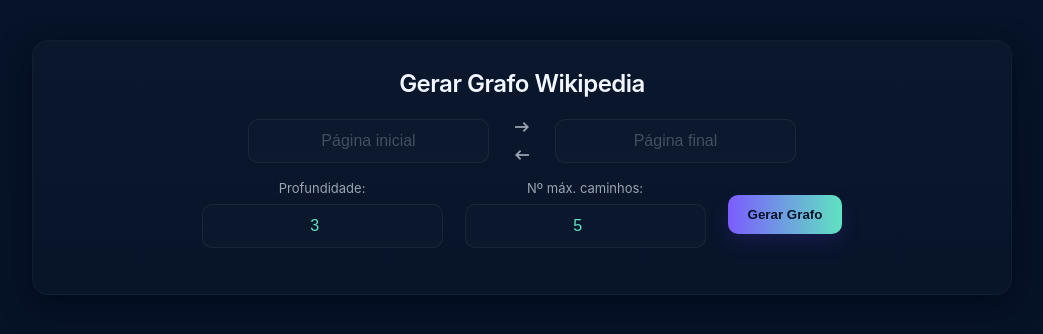
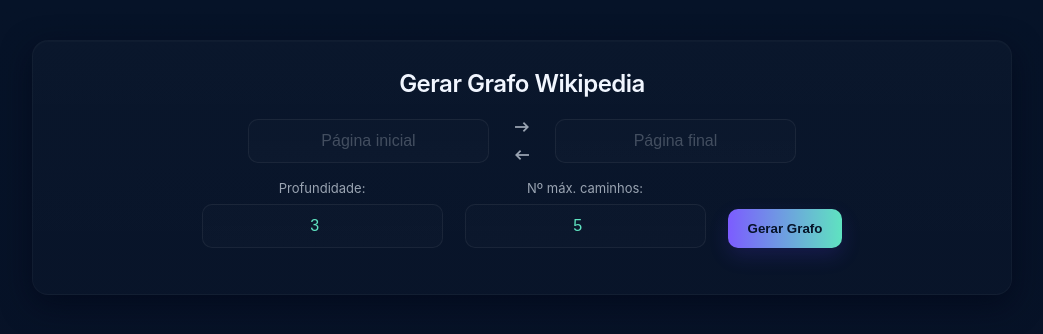
Before and after one commit to muriloribeirx/SocialGraph, a Flask app: page / in a window 1280 px wide. Shown: the top 334 px of the page, without its empty margins (118-1161 px from the left). Run offline with Flask 3, Linux system fonts and the light colour scheme.

Commit message:
ajuste alinhamento do botao

```diff
--- a/static/css/style.css
+++ b/static/css/style.css
@@ -124,7 +124,7 @@ input[type="number"]:focus {
 .controls-bottom {
   display: flex;
   gap: 22px;
-  align-items: center;
+  align-items: flex-end;
   justify-content: center;
   margin-top: 14px;
   flex-wrap: wrap;
```
